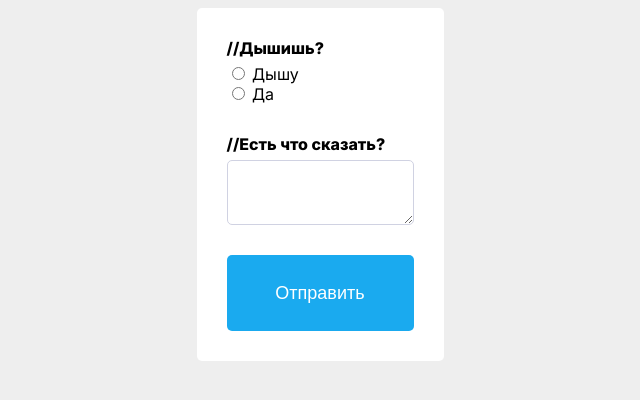
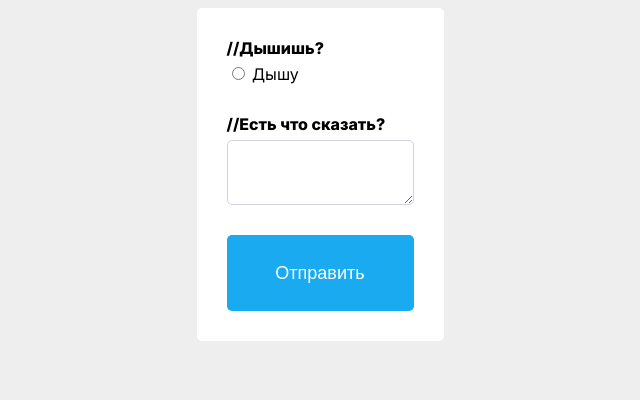
Before and after one commit to omegagreedos/omegagreedos, a plain HTML site: page index.html in a window 1280 px wide. Shown: the whole page, without its empty margins (320-960 px from the left). Drawn offline with nearby package versions, Linux system fonts and the light colour scheme; some packages are replaced by stand-ins of ours; a script that the page names is missing.

Commit message:
Update index.html

```diff
--- a/index.html
+++ b/index.html
@@ -2,7 +2,7 @@
 <html>
 <head>
 <meta charset="utf-8">
-<title>Alive</title>
+<title>AliveReport</title>
 <link href="style.css" rel="stylesheet" type="text/css">
 
     <script src ="https://cdnjs.cloudflare.com/ajax/libs/jquery/1.11.2/jquery.min.js"></script>
@@ -29,12 +29,6 @@
                 <label>
                     <input type="radio" name="entry.1912246565" value="Дышу" required>
                     <span>Дышу</span>
-                </label>
-            </div>
-            <div class="radio">
-                <label>
-                    <input type="radio" name="entry.1912246565" value="Да" required>
-                    <span>Да</span>
                 </label>
             </div>
         </div>
@@ -64,7 +58,6 @@
     <input class="submit" type="submit" value="Отправить">
 </form>
 
-
  <script src="https://cdnjs.cloudflare.com/ajax/libs/jquery/3.2.1/jquery.min.js" integrity="sha256-hwg4gsxgFZhOsEEamdOYGBf13FyQuiTwlAQgxVSNgt4=" crossorigin="anonymous"></script>
  <script src="https://cdnjs.cloudflare.com/ajax/libs/jquery.form/4.2.2/jquery.form.min.js" integrity="sha256-2Pjr1OlpZMY6qesJM68t2v39t+lMLvxwpa8QlRjJroA=" crossorigin="anonymous"></script>
 
```
